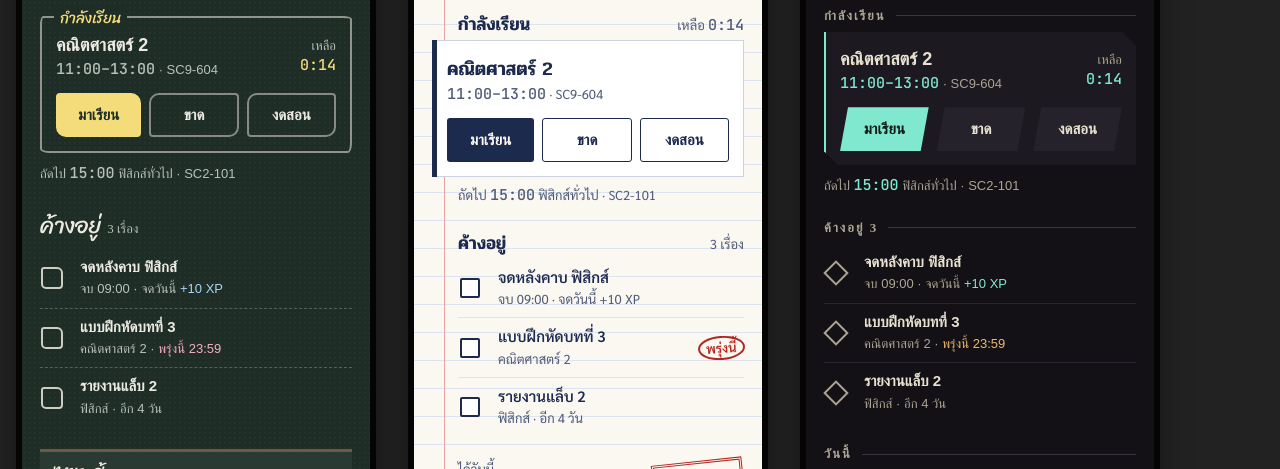
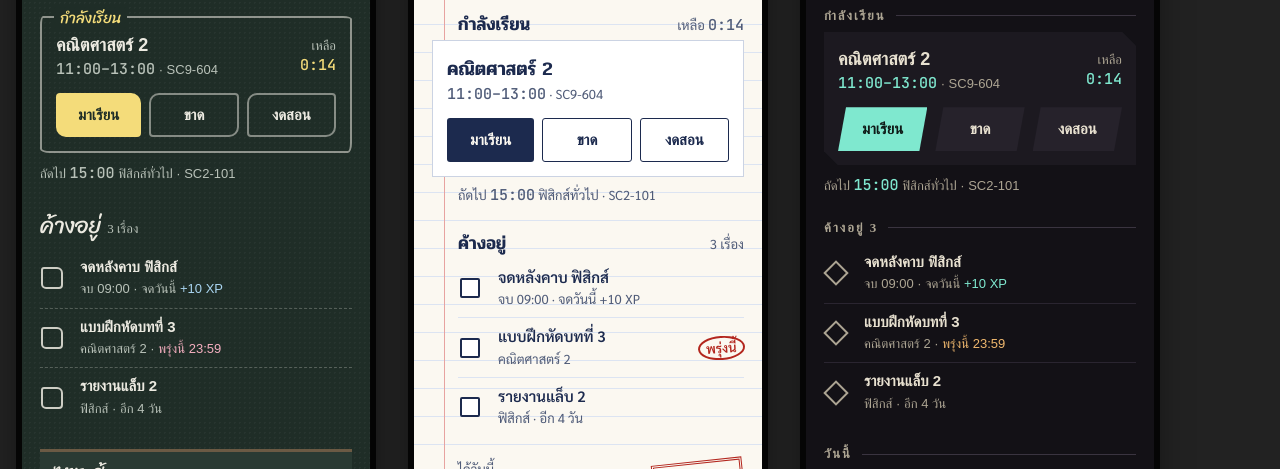
Before and after one commit to jimmyrealxi/Lecturelich, a website: page docs/mockups/d-identity-3.html in a window 1280 px wide. Shown: the part 331-800 px from the top of the page. Drawn offline with Linux system fonts and the light colour scheme; a web font is replaced by a local one.

Commit message:
ตัดแถบสีข้างการ์ดใน d-identity (ดู AI)
Co-Authored-By: Claude Opus 5.5 <noreply@anthropic.com>

```diff
--- a/docs/mockups/d-identity-3.html
+++ b/docs/mockups/d-identity-3.html
@@ -63,7 +63,6 @@ p.note{color:#bbb;font-size:14px;max-width:820px;margin-bottom:24px}
 .P .h{font:600 18px Pridi;margin:24px 0 2px;display:flex;justify-content:space-between;align-items:baseline}
 .P .h small{font:400 13px Sarabun;color:#4F5B78}
 .P .now{background:#fff;border:1px solid #CBD3E3;padding:14px;margin-left:-26px;position:relative}
-.P .now:before{content:"";position:absolute;left:-1px;top:-1px;bottom:-1px;width:5px;background:#1C2A4E}
 .P .red{color:#B3261E;font-weight:600}
 .P .circ{border:2px solid #B3261E;border-radius:50%;padding:0 6px;transform:rotate(-4deg);display:inline-block;color:#B3261E;font-weight:600;font-size:13px}
 .P .b1{background:#1C2A4E;color:#FBF8F1;border-radius:3px}
@@ -84,7 +83,7 @@ p.note{color:#bbb;font-size:14px;max-width:820px;margin-bottom:24px}
 .L .num{font:500 15px "JetBrains Mono",monospace;color:#7FE8CF}
 .L .h{font:600 13px "Bai Jamjuree";letter-spacing:2px;color:#ADA593;margin:24px 0 8px;display:flex;align-items:center;gap:10px}
 .L .h:after{content:"";flex:1;height:1px;background:#3A3440}
-.L .now{background:#1C1920;padding:14px;clip-path:polygon(0 0,calc(100% - 14px) 0,100% 14px,100% 100%,14px 100%,0 calc(100% - 14px));border-left:2px solid #7FE8CF}
+.L .now{background:#1C1920;padding:14px;clip-path:polygon(0 0,calc(100% - 14px) 0,100% 14px,100% 100%,14px 100%,0 calc(100% - 14px))}
 .L .glow{color:#7FE8CF}
 .L .b1{background:#7FE8CF;color:#0F1A17;clip-path:polygon(8px 0,100% 0,calc(100% - 8px) 100%,0 100%)}
 .L .b2{background:#26222B;color:#E8E1D0;clip-path:polygon(8px 0,100% 0,calc(100% - 8px) 100%,0 100%)}
```
